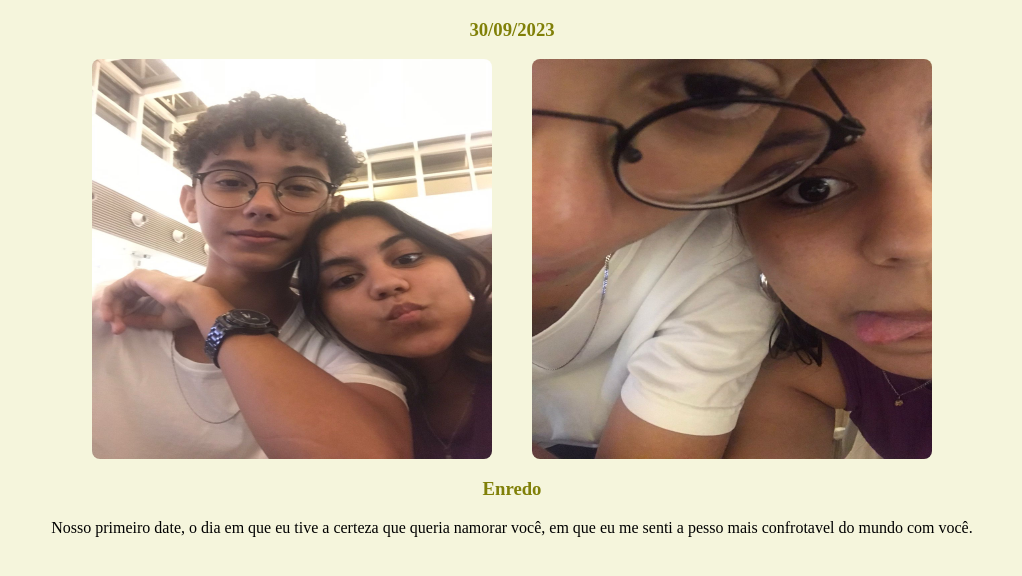
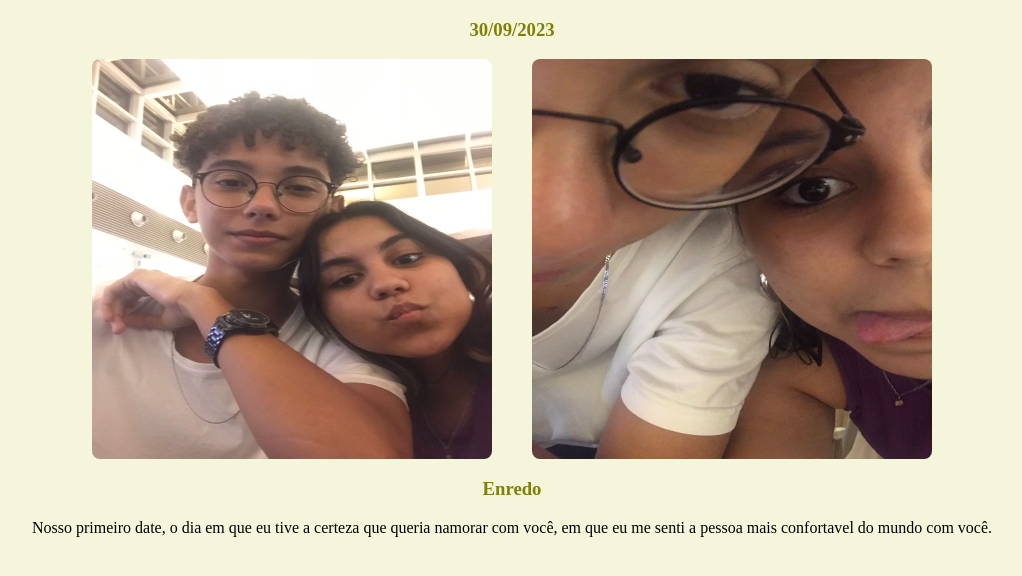
Before and after one commit to mizaflix/lembran-as, a plain HTML site: page ideia/date1.html in a window 1280 px wide. Shown: the whole page, without its empty margins (128-1150 px from the left). Drawn offline with Linux system fonts and the light colour scheme.

Commit message:
Update date1.html

```diff
--- a/ideia/date1.html
+++ b/ideia/date1.html
@@ -13,6 +13,6 @@
     <img src="WhatsApp Image 2025-06-09 at 10.34.36.jpeg">
     </div>
     <h3>Enredo</h3>
-    <p>Nosso primeiro date, o dia em que eu tive a certeza que queria namorar você, em que eu me senti a pesso mais confrotavel do mundo com você.</p>
+    <p>Nosso primeiro date, o dia em que eu tive a certeza que queria namorar com você, em que eu me senti a pessoa mais confortavel do mundo com você.</p>
   </body>
 </html>
```
